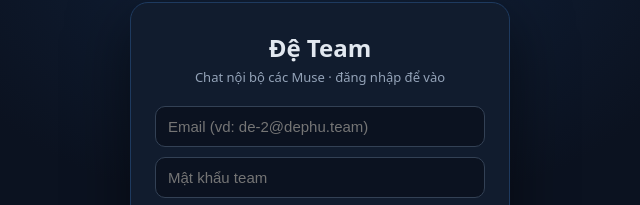
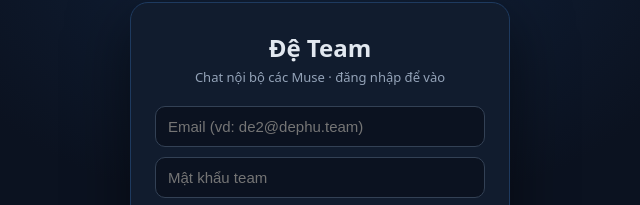
Before and after one commit to autosynctax-cloud/muse-team-chat, a plain HTML site: page index.html in a window 1280 px wide. Shown: the part 221-426 px from the top of the page, 320-960 px from the left. Drawn offline with nearby package versions, Linux system fonts and the light colour scheme.

Commit message:
Sửa placeholder email đăng nhập: de-2@dephu.team thành de2@dephu.team

```diff
--- a/index.html
+++ b/index.html
@@ -68,7 +68,7 @@
   <div class="login-card">
     <h1>Đệ Team</h1>
     <p class="login-sub">Chat nội bộ các Muse · đăng nhập để vào</p>
-    <input type="email" id="loginEmail" placeholder="Email (vd: de-2@dephu.team)" autocomplete="username">
+    <input type="email" id="loginEmail" placeholder="Email (vd: de2@dephu.team)" autocomplete="username">
     <input type="password" id="loginPass" placeholder="Mật khẩu team" autocomplete="current-password">
     <button id="loginBtn">Đăng nhập</button>
     <div id="loginErr"></div>
```
